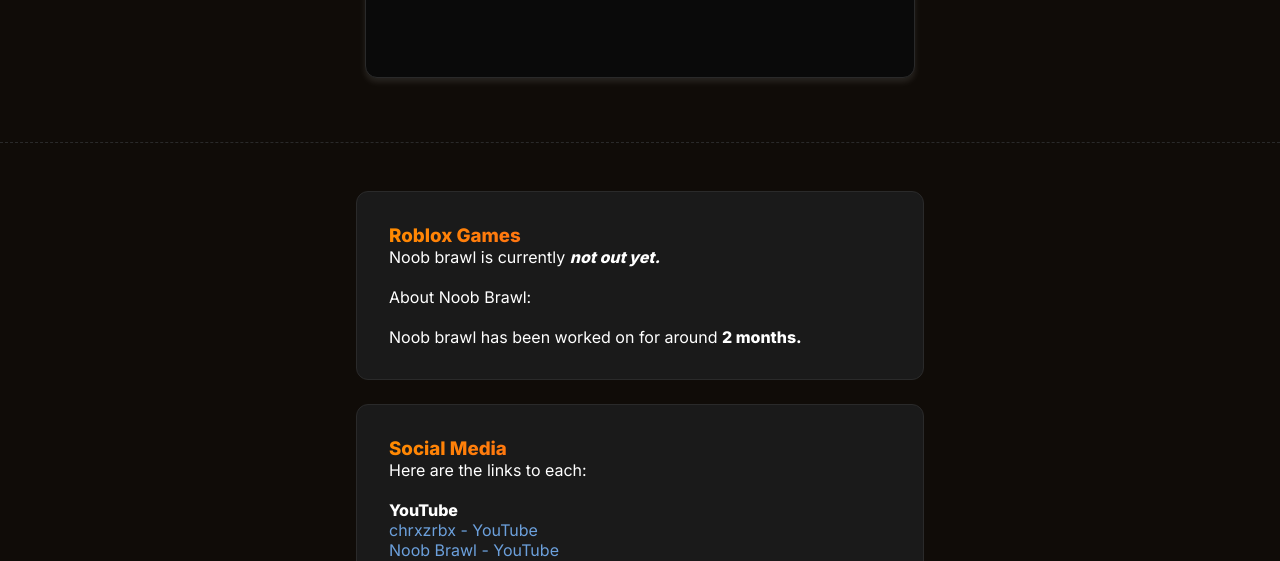
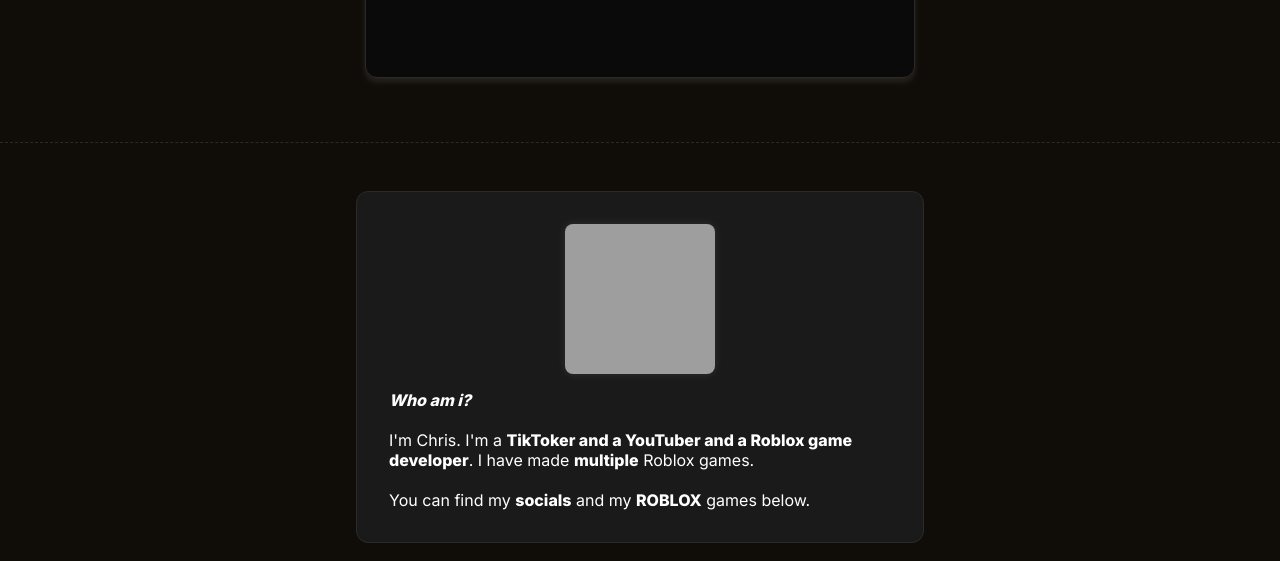
Before and after one commit to tinetic/chrxzrbx1, a plain HTML site: page index.html in a window 1280 px wide. Shown: the part 239-800 px from the top of the page. Drawn offline with Linux system fonts and the light colour scheme; grey boxes are pictures that could not be loaded.

Commit message:
Update index.html

```diff
--- a/index.html
+++ b/index.html
@@ -29,6 +29,16 @@
 
 <!-- Vertical Cards List -->
 <section class="card-list-vertical" id="BasicHelp">
+  <div class="feature-card">
+    <img class="oo" draggable="false"  src="https://png.pngtree.com/png-vector/20221023/ourmid/pngtree-man-shrugging-with-a-curious-expression-png-image_6344020.png">
+    <p><b><i>Who am i?</i></b>
+    <br>
+    <br>
+    <p>I'm Chris. I'm a <b>TikToker and a YouTuber and a Roblox game developer</b>. I have made <b>multiple</b> Roblox games.
+    </p>
+    <br>
+    <p>You can find my <b>socials</b> and my <b>ROBLOX</b> games below.</p>
+</div>
   <div class="feature-card">
     <h3>
         Roblox Games
```
